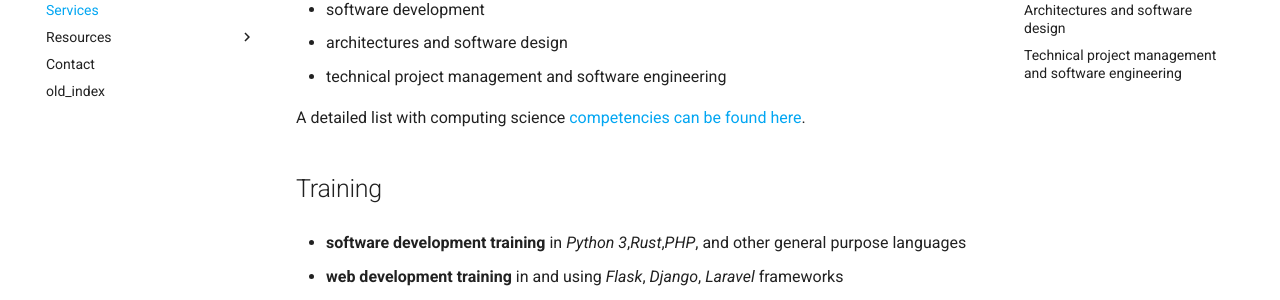
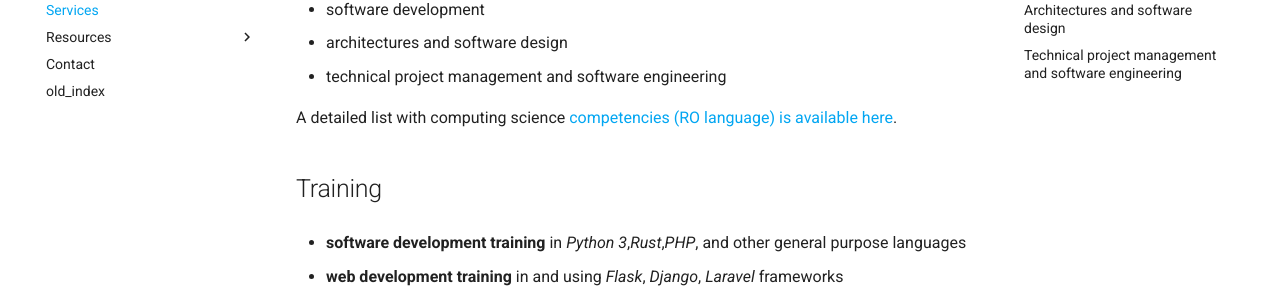
Before and after one commit to petre-renware/renpo, an MkDocs documentation site: the page built from doc_src/services.md, in a window 1280 px wide and 900 px high, scrolled down 614 px. Shown: the part 152-452 px from the top of the window. Built offline with MkDocs 1.6.1 and Material for MkDocs 9.7.7, drawn with Linux system fonts in a browser that asks for light colours.

Commit message:
Update services.md

```diff
--- a/doc_src/services.md
+++ b/doc_src/services.md
@@ -11,7 +11,7 @@ RENware Software Systems assures the following type of services:
 * technical project management and software engineering
 
 
-A detailed list with computing science [competencies can be found here](competente.md).
+A detailed list with computing science [competencies (RO language) is available here](competente.md).
 
 
 
```
